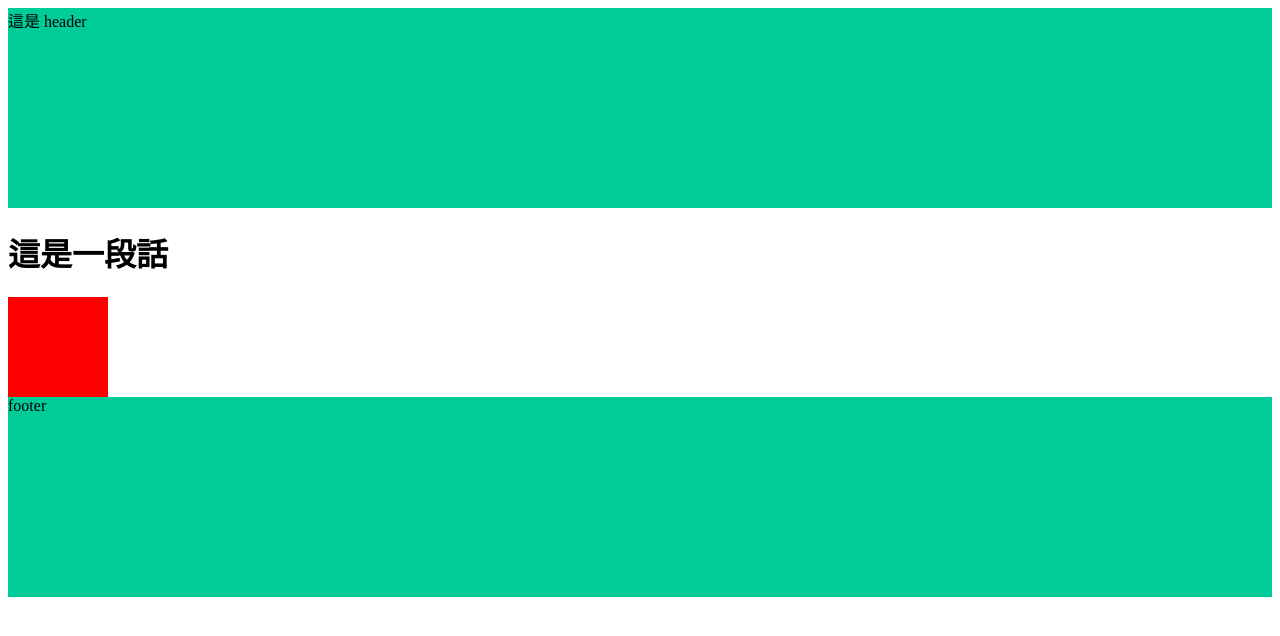
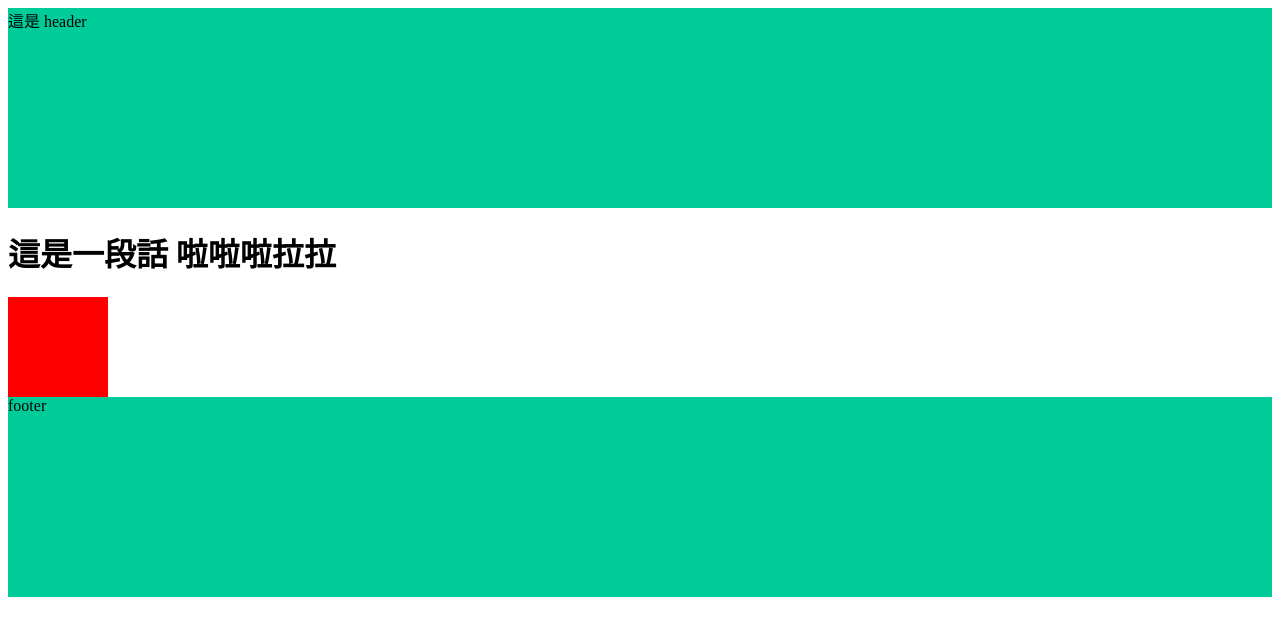
Before and after one commit to ZoeTeng/test-1, a plain HTML site: page index.html in a window 1280 px wide. Drawn offline with Linux system fonts and the light colour scheme.

Commit message:
Update 2022-06-30T09:02:37.542Z

```diff
--- a/index.html
+++ b/index.html
@@ -16,7 +16,7 @@
 
 
 <h1>
-  這是一段話
+  這是一段話 啦啦啦拉拉
 </h1>
 
 <div class="box"></div>
```
